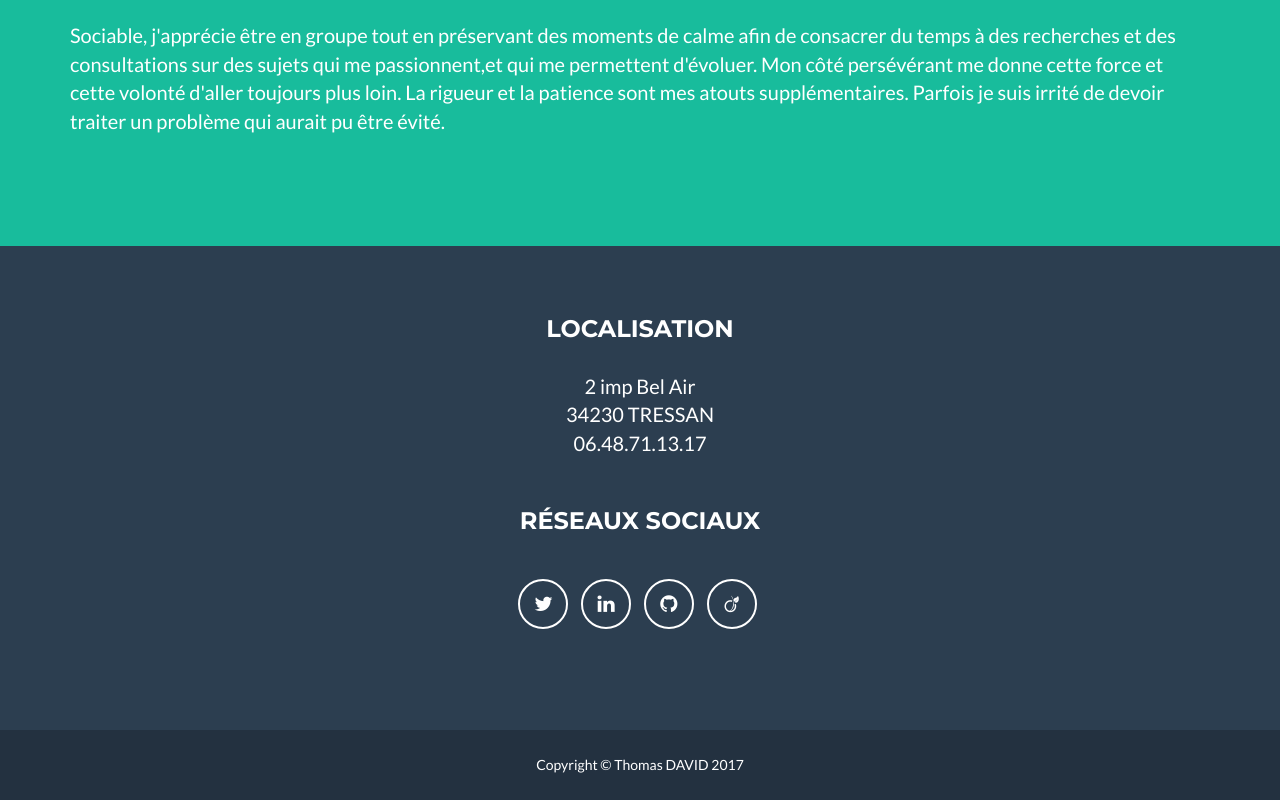
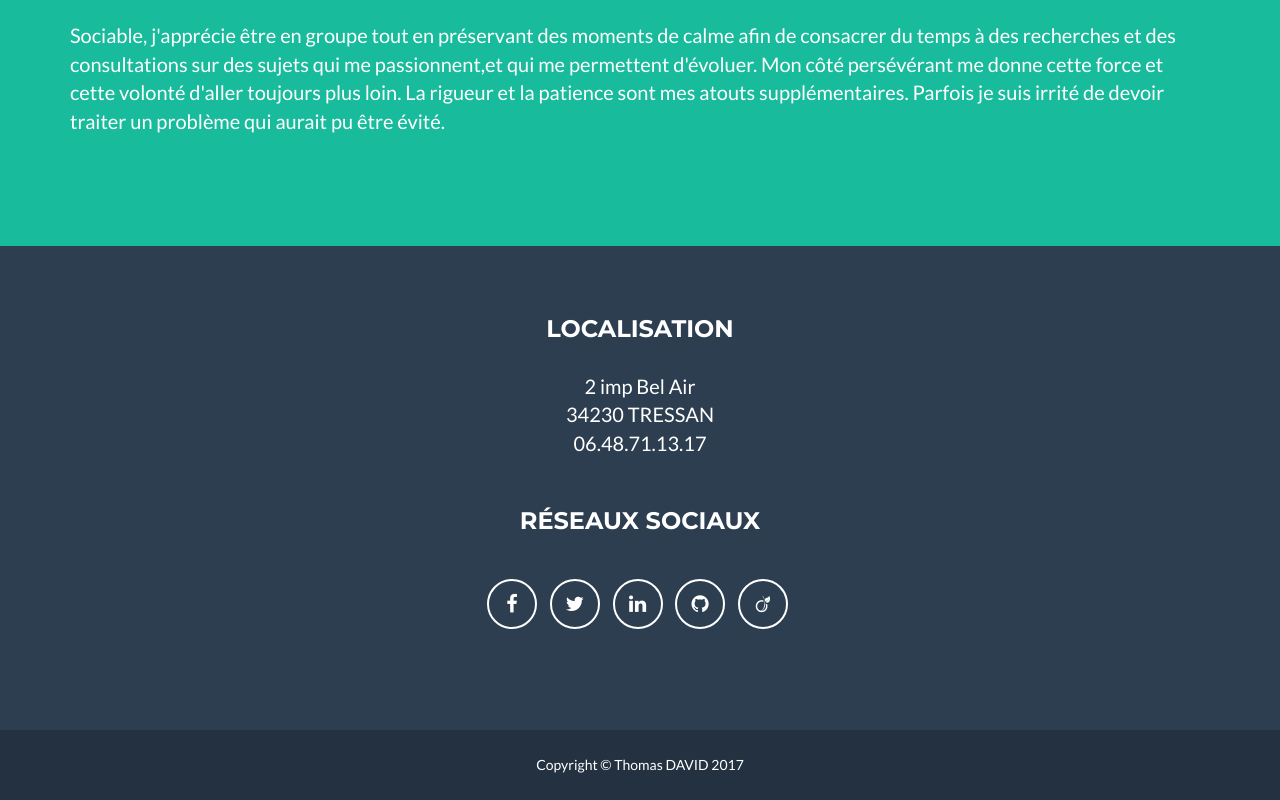
Before and after one commit to thomasDavid12/portofolioEnLigne, a website: page index.html in a window 1280 px wide. Shown: the part 1690-2490 px from the top of the page. Drawn offline with nearby package versions, Linux system fonts and the light colour scheme.

Commit message:
Update index.html
Update réseaux sociaux

```diff
--- a/index.html
+++ b/index.html
@@ -249,9 +249,11 @@
                         <h3>Réseaux sociaux</h3>
                         <ul class="list-inline">
                             <li>
-                                <a href="#" class="btn-social btn-outline"><span class="sr-only">Twitter</span><i class="fa fa-fw fa-twitter"></i></a>
+                                <a href="https://www.facebook.com/Azn.DGayzou?ref=bookmarks" class="btn-social btn-outline"><span class="sr-only">Facebook</span><i class="fa fa-fw fa-facebook"></i></a>
                             </li>
-
+							<li>
+                                <a href="https://twitter.com/thdavid12" class="btn-social btn-outline"><span class="sr-only">Twitter</span><i class="fa fa-fw fa-twitter"></i></a>
+                            </li>
                             <li>
                                 <a href="https://www.linkedin.com/in/thomas-david-314016115/" class="btn-social btn-outline"><span class="sr-only">Linked In</span><i class="fa fa-fw fa-linkedin"></i></a>
                             </li>
```
